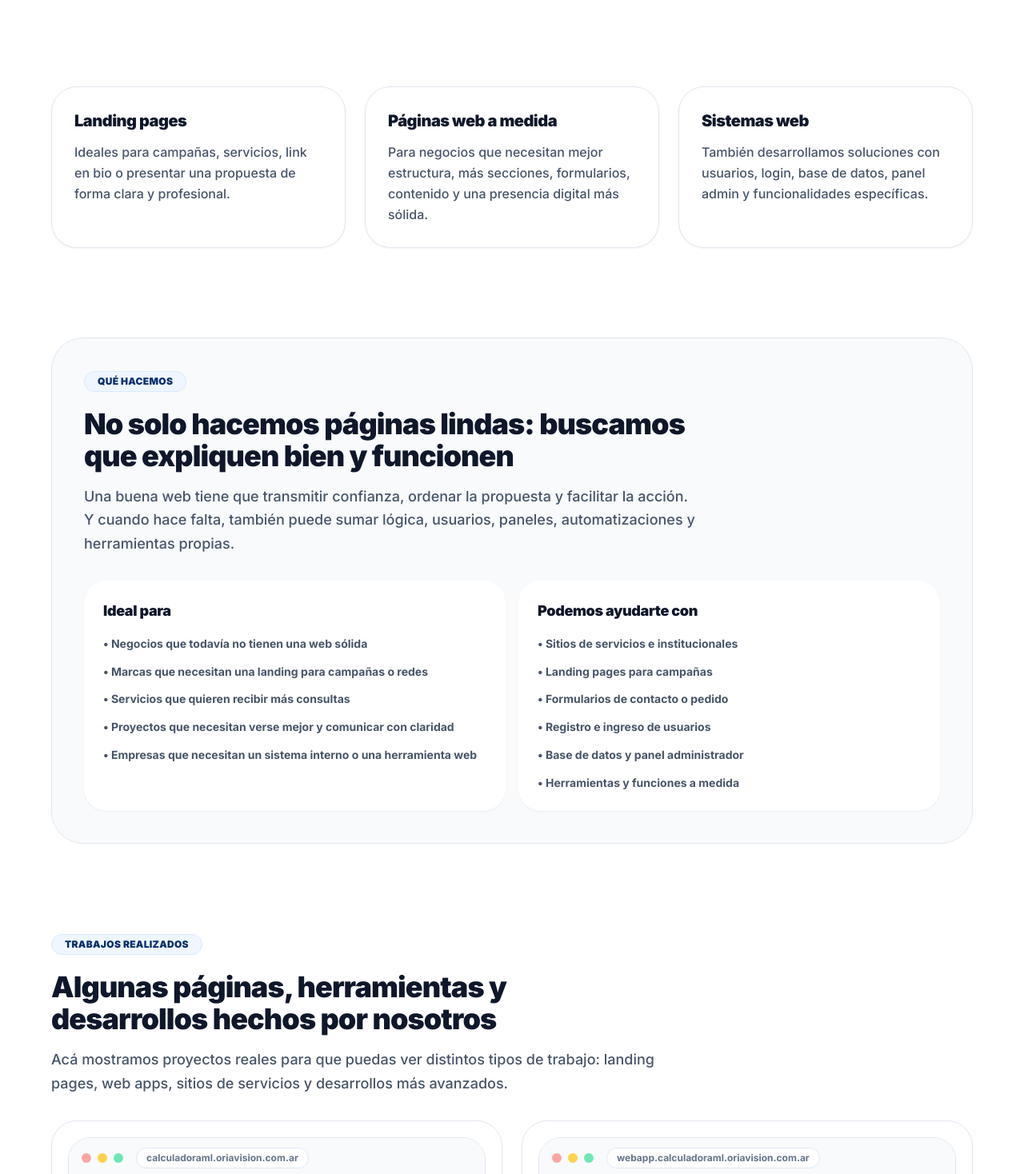
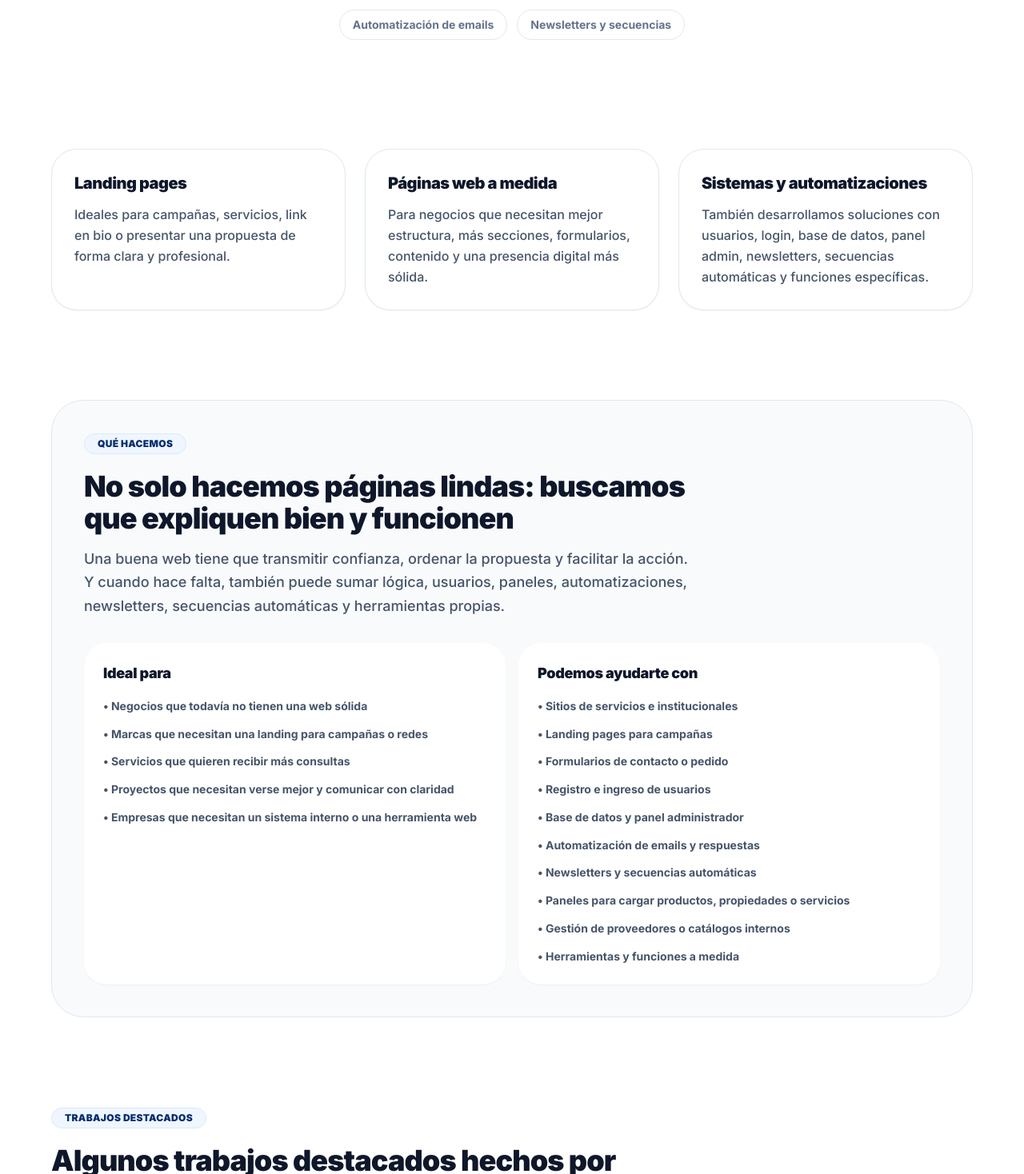
Before and after one commit to BengoDamian/oriavision-hub, a Next.js app: page /web in a window 1280 px wide. Shown: the part 682-2150 px from the top of the page at 80% size. Built offline with nearby package versions, Linux system fonts and the light colour scheme; no server answers.

Commit message:
Update page.tsx

```diff
--- a/src/app/web/page.tsx
+++ b/src/app/web/page.tsx
@@ -8,7 +8,7 @@ const PAGE_URL = `${SITE_URL}/web/`;
 export const metadata: Metadata = {
   title: "Landing pages, webs a medida y sistemas web | Oriavision",
   description:
-    "Desarrollamos landing pages, páginas web a medida y sistemas web con usuarios, base de datos, login, panel admin y funcionalidades personalizadas.",
+    "Desarrollamos landing pages, páginas web a medida y sistemas web con usuarios, base de datos, login, panel admin, automatizaciones y funcionalidades personalizadas.",
   alternates: {
     canonical: "/web/",
   },
@@ -16,7 +16,7 @@ export const metadata: Metadata = {
     url: PAGE_URL,
     title: "Landing pages, webs a medida y sistemas web | Oriavision",
     description:
-      "Desarrollamos landing pages, páginas web a medida y sistemas web con usuarios, base de datos, login, panel admin y funcionalidades personalizadas.",
+      "Desarrollamos landing pages, páginas web a medida y sistemas web con usuarios, base de datos, login, panel admin, automatizaciones y funcionalidades personalizadas.",
     images: [
       {
         url: "/og/home.png",
@@ -29,7 +29,7 @@ export const metadata: Metadata = {
   twitter: {
     title: "Landing pages, webs a medida y sistemas web | Oriavision",
     description:
-      "Desarrollamos landing pages, páginas web a medida y sistemas web con usuarios, base de datos, login, panel admin y funcionalidades personalizadas.",
+      "Desarrollamos landing pages, páginas web a medida y sistemas web con usuarios, base de datos, login, panel admin, automatizaciones y funcionalidades personalizadas.",
     images: ["/og/home.png"],
   },
 };
@@ -66,7 +66,7 @@ const serviceJsonLd = {
   areaServed: "AR",
   url: PAGE_URL,
   description:
-    "Desarrollamos landing pages, páginas web a medida y sistemas web con usuarios, base de datos, login, panel admin y automatizaciones.",
+    "Desarrollamos landing pages, páginas web a medida y sistemas web con usuarios, base de datos, login, panel admin, automatizaciones, newsletters y paneles de gestión.",
 };
 
 type Project = {
@@ -90,8 +90,8 @@ const services = [
     text: "Para negocios que necesitan mejor estructura, más secciones, formularios, contenido y una presencia digital más sólida.",
   },
   {
-    title: "Sistemas web",
-    text: "También desarrollamos soluciones con usuarios, login, base de datos, panel admin y funcionalidades específicas.",
+    title: "Sistemas y automatizaciones",
+    text: "También desarrollamos soluciones con usuarios, login, base de datos, panel admin, newsletters, secuencias automáticas y funciones específicas.",
   },
 ];
 
@@ -156,7 +156,7 @@ const projects: Project[] = [
     href: "https://web-siempredeguardia.vercel.app/",
     domain: "web-siempredeguardia.vercel.app",
     description:
-      "Proyecto con estructura más completa, login, registro, usuarios y sector administrador.",
+      "Proyecto con login, usuarios, administración de servicios y carga interna de proveedores con sus datos.",
     stack: ["Login", "Usuarios", "Admin"],
   },
 ];
@@ -287,7 +287,7 @@ export default function WebPage() {
 
               <p className="mx-auto mt-5 max-w-3xl text-lg font-medium leading-relaxed text-slate-600 md:text-xl">
                 Desarrollamos desde páginas simples hasta sistemas más completos con usuarios,
-                base de datos, login, panel admin y funcionalidades a medida.
+                base de datos, login, panel admin, automatizaciones y funciones a medida.
               </p>
 
               <div className="mt-8 flex flex-col items-center justify-center gap-4 sm:flex-row">
@@ -323,7 +323,10 @@ export default function WebPage() {
                   Panel admin
                 </span>
                 <span className="rounded-full border border-slate-200 bg-white px-4 py-2">
-                  Automatizaciones
+                  Automatización de emails
+                </span>
+                <span className="rounded-full border border-slate-200 bg-white px-4 py-2">
+                  Newsletters y secuencias
                 </span>
               </div>
             </div>
@@ -369,7 +372,7 @@ export default function WebPage() {
                 <p className="mt-4 text-lg font-medium leading-relaxed text-slate-600">
                   Una buena web tiene que transmitir confianza, ordenar la propuesta y facilitar
                   la acción. Y cuando hace falta, también puede sumar lógica, usuarios, paneles,
-                  automatizaciones y herramientas propias.
+                  automatizaciones, newsletters, secuencias automáticas y herramientas propias.
                 </p>
               </div>
 
@@ -393,6 +396,10 @@ export default function WebPage() {
                     <li>• Formularios de contacto o pedido</li>
                     <li>• Registro e ingreso de usuarios</li>
                     <li>• Base de datos y panel administrador</li>
+                    <li>• Automatización de emails y respuestas</li>
+                    <li>• Newsletters y secuencias automáticas</li>
+                    <li>• Paneles para cargar productos, propiedades o servicios</li>
+                    <li>• Gestión de proveedores o catálogos internos</li>
                     <li>• Herramientas y funciones a medida</li>
                   </ul>
                 </div>
@@ -407,15 +414,15 @@ export default function WebPage() {
           <Reveal>
             <div className="max-w-3xl">
               <div className="inline-flex items-center rounded-full border border-blue-100 bg-blue-50 px-4 py-1 text-xs font-black uppercase tracking-wide text-brand-700">
-                Trabajos realizados
+                Trabajos destacados
               </div>
 
               <h2 className="mt-5 text-3xl font-black tracking-tight text-slate-900 md:text-4xl">
-                Algunas páginas, herramientas y desarrollos hechos por nosotros
+                Algunos trabajos destacados hechos por nosotros
               </h2>
 
               <p className="mt-4 text-lg font-medium leading-relaxed text-slate-600">
-                Acá mostramos proyectos reales para que puedas ver distintos tipos de trabajo:
+                Acá mostramos una selección de proyectos para que puedas ver distintos tipos de trabajo:
                 landing pages, web apps, sitios de servicios y desarrollos más avanzados.
               </p>
             </div>
```
